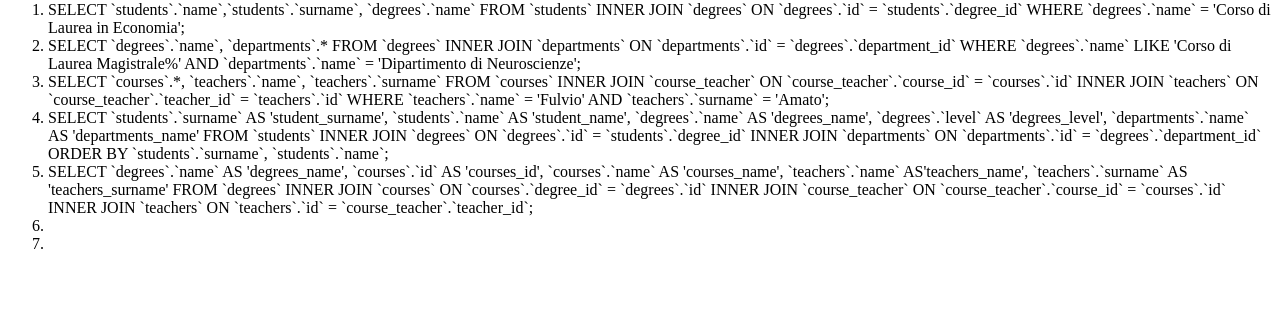
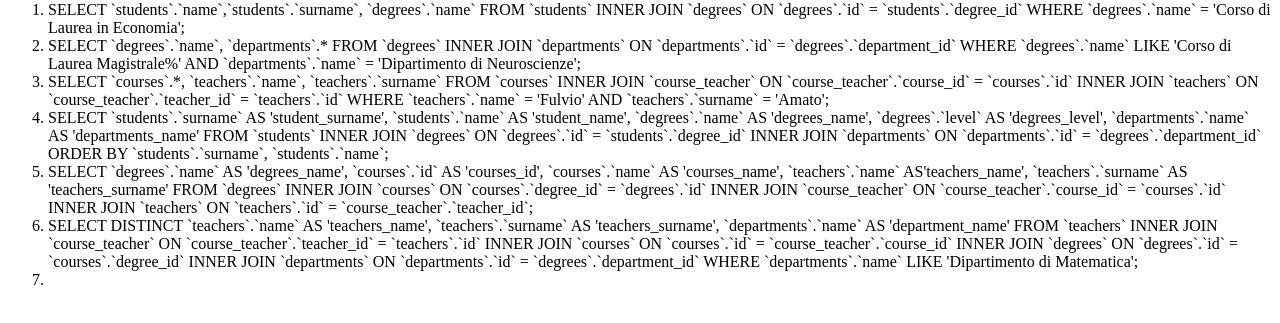
Before and after one commit to Pirisinu/db-university, a plain HTML site: page index.html in a window 1280 px wide. Shown: the part 455-778 px from the top of the page. Drawn offline with Linux system fonts and the light colour scheme.

Commit message:
[ADD]EX N.6

```diff
--- a/index.html
+++ b/index.html
@@ -34,7 +34,7 @@
     <li>SELECT `courses`.*, `teachers`.`name`, `teachers`.`surname` FROM `courses` INNER JOIN `course_teacher` ON `course_teacher`.`course_id` = `courses`.`id` INNER JOIN `teachers` ON `course_teacher`.`teacher_id` = `teachers`.`id` WHERE `teachers`.`name` = 'Fulvio' AND `teachers`.`surname` = 'Amato'; </li>
     <li>SELECT `students`.`surname` AS 'student_surname', `students`.`name` AS 'student_name', `degrees`.`name` AS 'degrees_name', `degrees`.`level` AS 'degrees_level', `departments`.`name` AS 'departments_name' FROM `students` INNER JOIN `degrees` ON `degrees`.`id` = `students`.`degree_id` INNER JOIN `departments` ON `departments`.`id` = `degrees`.`department_id` ORDER BY `students`.`surname`, `students`.`name`; </li>
     <li>SELECT `degrees`.`name` AS 'degrees_name', `courses`.`id` AS 'courses_id', `courses`.`name` AS 'courses_name', `teachers`.`name` AS'teachers_name', `teachers`.`surname` AS 'teachers_surname' FROM `degrees` INNER JOIN `courses` ON `courses`.`degree_id` = `degrees`.`id` INNER JOIN `course_teacher` ON `course_teacher`.`course_id` = `courses`.`id` INNER JOIN `teachers` ON `teachers`.`id` = `course_teacher`.`teacher_id`; </li>
-    <li></li>
+    <li>SELECT DISTINCT `teachers`.`name` AS 'teachers_name', `teachers`.`surname` AS 'teachers_surname', `departments`.`name` AS 'department_name' FROM `teachers` INNER JOIN `course_teacher` ON `course_teacher`.`teacher_id` = `teachers`.`id` INNER JOIN `courses` ON `courses`.`id` = `course_teacher`.`course_id` INNER JOIN `degrees` ON `degrees`.`id` = `courses`.`degree_id` INNER JOIN `departments` ON `departments`.`id` = `degrees`.`department_id` WHERE `departments`.`name` LIKE 'Dipartimento di Matematica'; </li>
     <li></li>
   </ol>
 </body>
```
